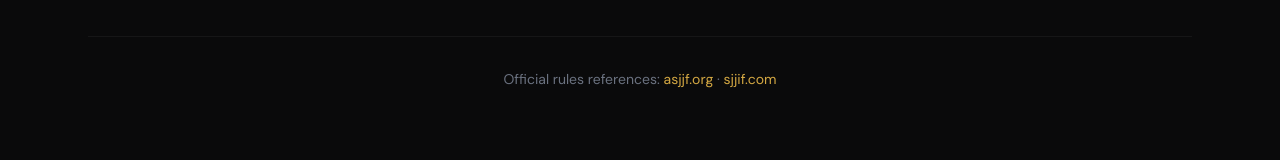
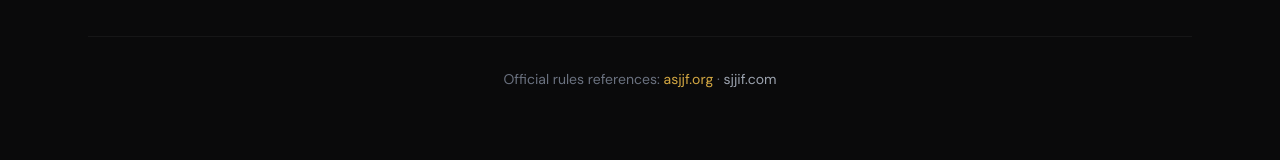
Before and after one commit to Shimizu-Technology/marianas-open, a React (Vite) app in the folder web/: page /rules in a window 1280 px wide. Shown: the part 2189-2349 px from the top of the page. Built offline with nearby package versions, Linux system fonts and the light colour scheme; no server answers.

Commit message:
rules: style footer links to reflect ASJJF primary hierarchy

```diff
--- a/web/src/pages/RulesPage.tsx
+++ b/web/src/pages/RulesPage.tsx
@@ -339,7 +339,7 @@ export default function RulesPage() {
                 href={SJJIF_RULES_URL}
                 target="_blank"
                 rel="noopener noreferrer"
-                className="text-gold-500 hover:underline"
+                className="text-text-secondary hover:text-gold-500 hover:underline transition-colors"
               >
                 sjjif.com
               </a>
```
